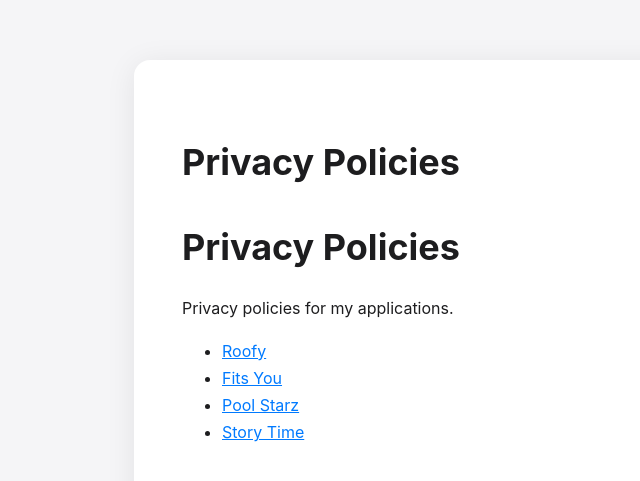
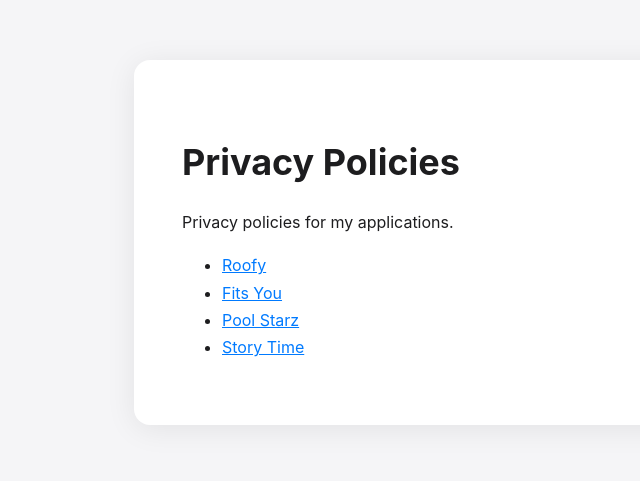
Before and after one commit to lirazhad/privacy-policy, a Jekyll site: the page built from index.md, in a window 1280 px wide. Shown: the top 481 px of the page, without its empty margins (58-698 px from the left). Built offline with Jekyll 4.4.1, drawn with Linux system fonts in a browser that asks for light colours.

Commit message:
Update index.md

```diff
--- a/index.md
+++ b/index.md
@@ -2,8 +2,6 @@
 layout: privacy
 title: Privacy Policies
 ---
-
-# Privacy Policies
 
 Privacy policies for my applications.
 
```
